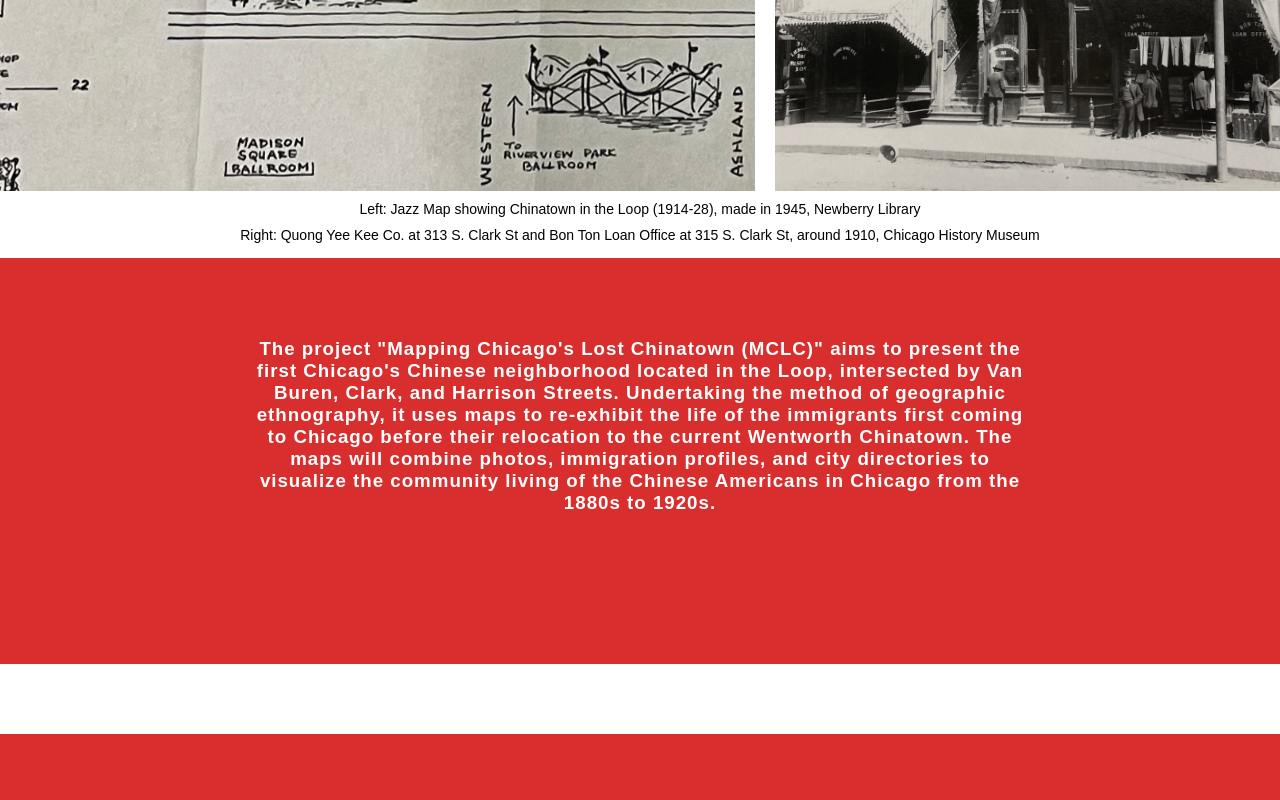
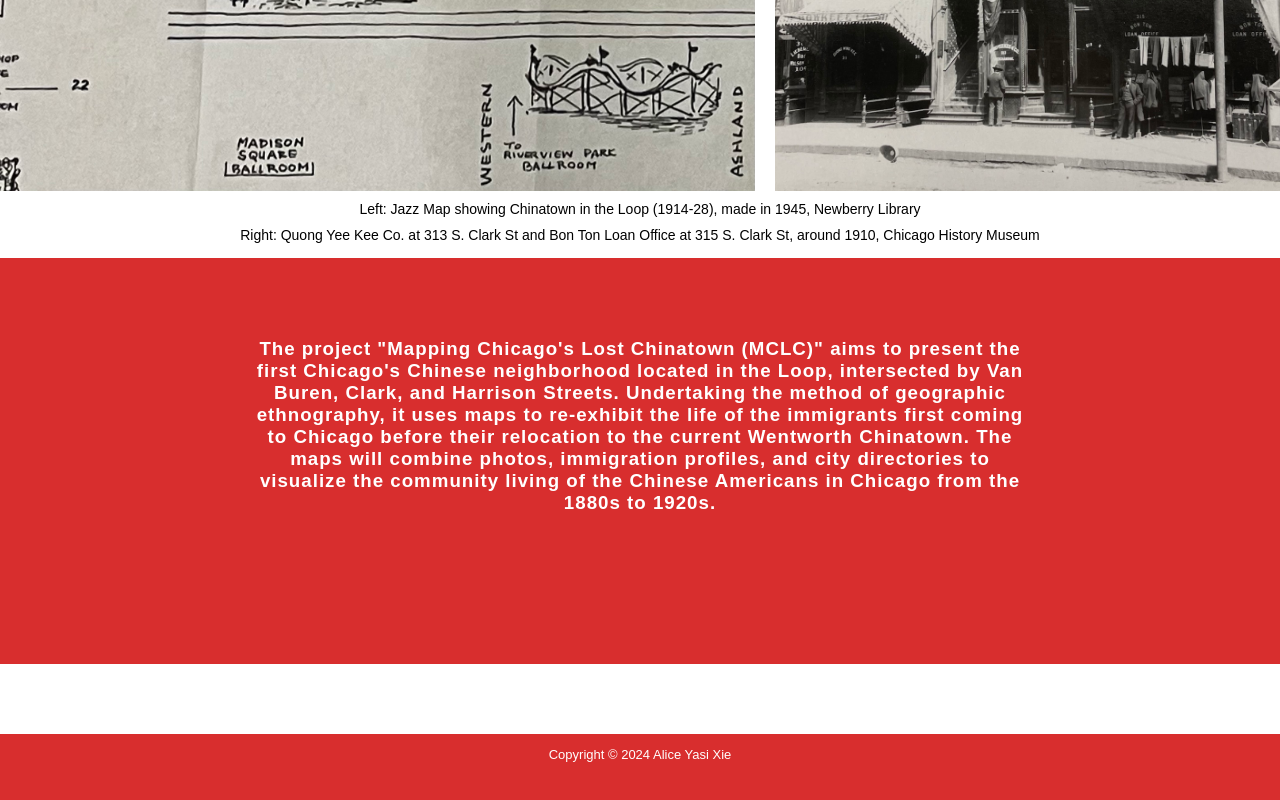
Before and after one commit to AliceYasiSpace/AliceYasiReposit, a plain HTML site: page index.html in a window 1280 px wide. Shown: the part 513-1313 px from the top of the page. Drawn offline with Linux system fonts and the light colour scheme.

Commit message:
Third *3 (copyright)

```diff
--- a/index.html
+++ b/index.html
@@ -48,6 +48,9 @@
                 the Chinese Americans in Chicago from the 1880s to 1920s.
             </h3>
         </div>
-        <div id="colorstrip2"> </div>
+        <div id="colorstrip2">
+            <p class="cpright">
+                Copyright © 2024 Alice Yasi Xie
+             </p>  </div>
     </body>
 </html>
--- a/style.css
+++ b/style.css
@@ -305,4 +305,5 @@
   padding-top: 10px;
   font-family: "Montserrat", sans-serif;
   font-size: 13px;
+  font-weight: 450;
 }
```
Also changed, not shown: about.html (+2 -2 lines), business.html (+0 -1 lines), contact.html (+0 -1 lines), doc.html (+0 -2 lines), individual.html (+0 -1 lines), map.html (+0 -2 lines).
